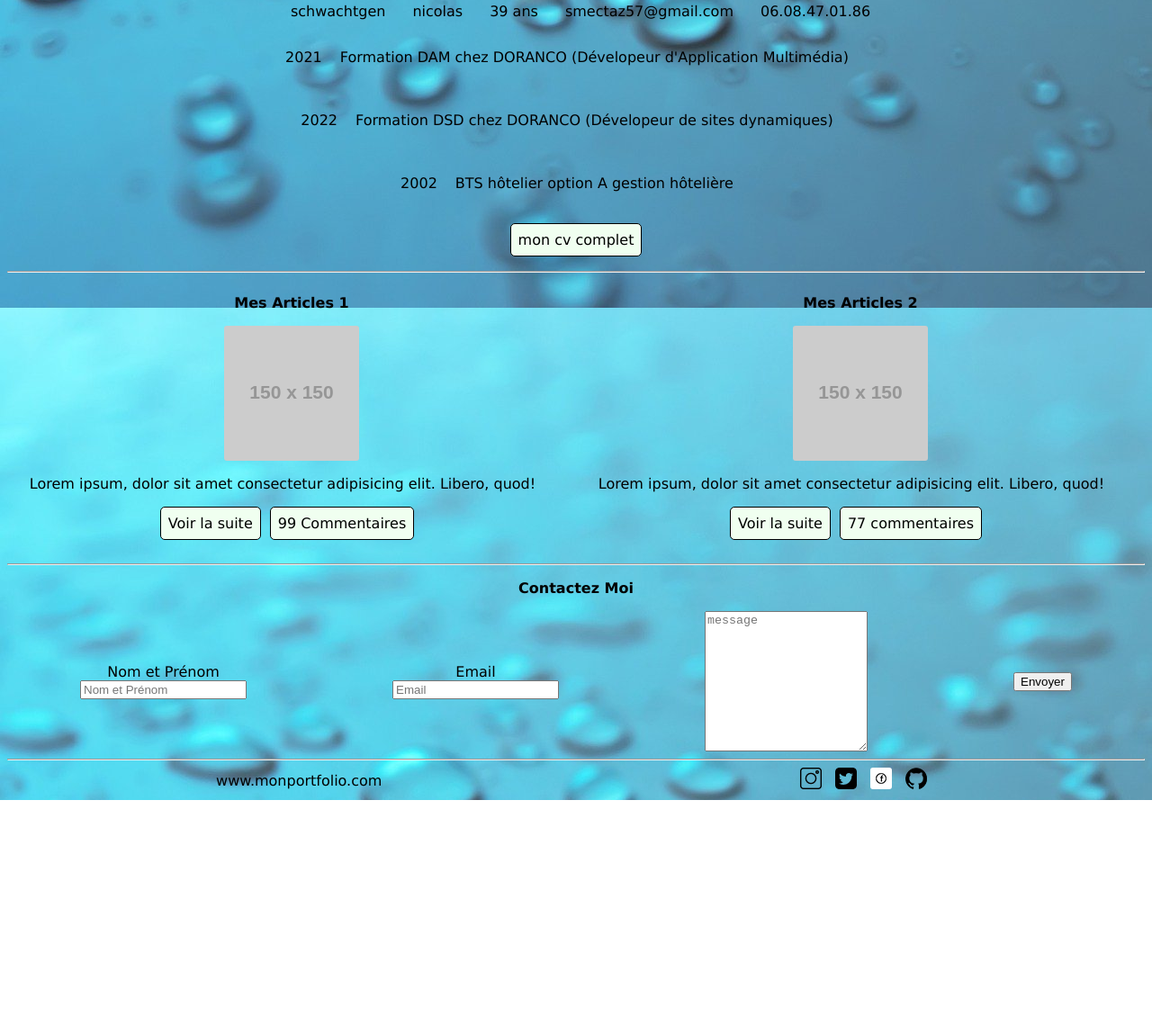
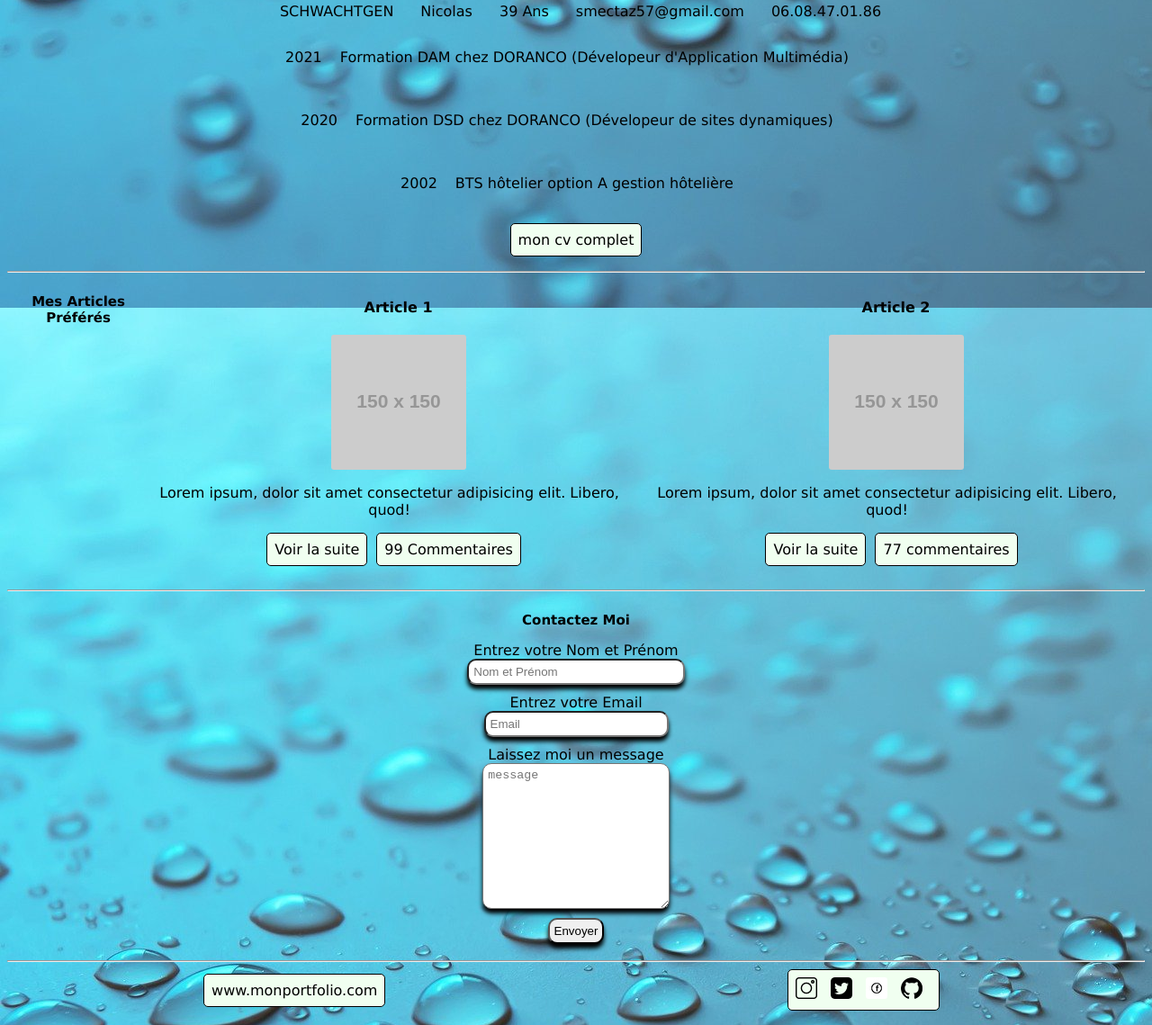
Before and after one commit to smectaz/portfolio, a plain HTML site: page index.html in a window 1280 px wide. Shown: the part 938-2077 px from the top of the page at 90% size. Before the commit the page ends 1827 px from the top, so only its background shows below. Drawn offline with Linux system fonts and the light colour scheme; placeholder pictures from the web are drawn by us.

Commit message:
finish css

```diff
--- a/inc/css/style.css
+++ b/inc/css/style.css
@@ -1,9 +1,9 @@
 /*déclaration variable*/
 :root {
 	--font-size-title: 5px;
-	--font-size-title3: calc(var(--font-size-title)+3);
-	--font-size-title5: calc(var(--font-size-title) * 5);
-	--font-size-title7: calc(var(--font-size-title) * 7);
+	--font-size-title3: calc(var(--font-size-title) * 3);
+	--font-size-title5: calc(var(--font-size-title) * 4);
+	--font-size-title7: calc(var(--font-size-title) * 5);
 }
 /*style generale en first mobile*/
 body {
@@ -48,6 +48,7 @@ img {
 header div {
 	display: flex;
 	flex-direction: row;
+	justify-content: space-between;
 }
 
 header form {
@@ -55,15 +56,23 @@ header form {
 	flex-direction: row;
 	justify-content: center;
 }
+header input {
+	border-radius: 5px;
+	margin-right: 10px;
+	box-shadow: 0px 5px 5px 0px black;
+	padding: 5px;
+}
 
 /*ecriture titre*/
 h1,
 h2,
-h3 {
-	font-weight: bold;
+h3,
+h4 {
+	font-weight: 700;
 }
 h1 {
 	font-size: var(--font-size-title7);
+
 	text-align: center;
 }
 h2 {
@@ -79,7 +88,7 @@ h3 {
 #menuToggle {
 	display: block;
 	position: relative;
-	top: 10px;
+	top: -100px;
 	left: 0px;
 
 	z-index: 1;
@@ -179,8 +188,8 @@ h3 {
 section,
 article,
 article div,
-.contact,
-.contact div,
+#contact,
+#contact div,
 footer {
 	display: flex;
 	flex-direction: column;
@@ -232,6 +241,17 @@ article a {
 	text-decoration: none;
 }
 
+/*style pour formulaire*/
+
+#contact input,
+textarea {
+	justify-content: space-around;
+	border-radius: 10px;
+	width: 100%;
+	padding: 5px;
+	margin-bottom: 10px;
+	box-shadow: 0px 5px 5px 0px black;
+}
 /*style du footer*/
 footer a {
 	text-decoration: none;
@@ -241,10 +261,35 @@ footer div {
 	margin-top: 20px;
 }
 
-footer div a {
+.lien {
 	margin-right: 10px;
+	color: black;
+	background-color: honeydew;
+	text-decoration: none;
+	padding: 0.5rem;
+	margin-bottom: 0.5rem;
+	border: 1px solid black;
+	border-radius: 5px;
+	text-decoration: none;
 }
-
+.reseaux {
+	margin-right: 10px;
+	color: black;
+	background-color: honeydew;
+	text-decoration: none;
+	padding: 0.5rem;
+	margin-bottom: 0.5rem;
+	border: 1px solid black;
+	border-radius: 5px;
+	text-decoration: none;
+}
+/*css pour petit écran*/
+@media screen and (min-width: 400px) {
+	#menuToggle {
+		top: -100px;
+		left: 6px;
+	}
+}
 /*css pour ecran moyen*/
 
 @media screen and (min-width: 600px) {
@@ -279,16 +324,22 @@ footer div a {
 		width: 200px;
 		height: 200px;
 	}
-	.contact {
+	#contact {
 		display: flex;
-		flex-direction: row;
+		flex-direction: column;
+	}
+	#contact input,
+	textarea {
 		justify-content: space-around;
+		border-radius: 10px;
+		width: 100%;
 	}
 	footer {
 		display: flex;
 		flex-direction: row;
 		justify-content: space-around;
 	}
+
 	footer div {
 		margin-top: 0px;
 	}
@@ -300,13 +351,6 @@ footer div a {
 /*css pour grand ecran*/
 
 @media screen and (min-width: 1050px) {
-	/*style genérale*/
-	body {
-		background-image: url(../images/drops-6392473_1920.jpg);
-		background-attachment: fixed;
-		background-repeat: repeat;
-		color: black;
-	}
 	/*style header*/
 
 	header {
@@ -362,11 +406,11 @@ footer div a {
 	}
 
 	/*style partie projet*/
-	.projet {
+	#projet {
 		display: flex;
 		flex-direction: row;
 	}
-	.projet section {
+	#projet section {
 		justify-content: space-between;
 		width: 35%;
 	}
@@ -403,11 +447,11 @@ footer div a {
 	}
 
 	/*style partie article*/
-	.article {
+	#article {
 		display: flex;
 		flex-direction: row;
 	}
-	.article article {
+	#article article {
 		width: 50%;
 		margin-bottom: 0.5rem;
 	}
@@ -427,11 +471,6 @@ footer div a {
 		justify-content: space-around;
 	}
 
-	.contact {
-		display: flex;
-		flex-direction: row;
-		justify-content: space-around;
-	}
 	footer {
 		display: flex;
 		flex-direction: row;
--- a/index.html
+++ b/index.html
@@ -29,7 +29,7 @@
 						src="inc/images/pexels-cottonbro-4709285.jpg"
 						alt="Logo du Portfolio"
 				/></a>
-				<h1>Portfolio de Nicolas Schwachtgen</h1>
+				<h1>NICOLAS SCHWACHTGEN</h1>
 			</div>
 			<form action="#" method="get">
 				<input type="search" name="search" id="search" />
@@ -61,12 +61,13 @@
 			</ul>
 		</nav>
 
-		<h2>Mon Portfolio</h2>
+		<h2>MON PORTFOLIO</h2>
 
 		<main>
-			<div class="projet">
-				<section id="projet">
-					<h3>projet n°1</h3>
+			<div id="projet">
+				<section>
+					<h3>Mes Projets</h3>
+					<h4>Projet n°1</h4>
 					<img src="https://via.placeholder.com/150" alt="Image d'un Projet" />
 					<p>
 						Lorem ipsum, dolor sit amet consectetur adipisicing elit. Libero,
@@ -76,7 +77,7 @@
 				</section>
 				<br />
 				<section>
-					<h3>projet n°2</h3>
+					<h4>Projet n°2</h4>
 					<img src="https://via.placeholder.com/150" alt="Image d'un Projet" />
 					<p>
 						Lorem ipsum, dolor sit amet consectetur adipisicing elit. Libero,
@@ -86,7 +87,7 @@
 				</section>
 				<br />
 				<section>
-					<h3>projet n°3</h3>
+					<h4>Projet n°3</h4>
 					<img src="https://via.placeholder.com/150" alt="Image d'un Projet" />
 					<p>
 						Lorem ipsum, dolor sit amet consectetur adipisicing elit. Libero,
@@ -97,12 +98,12 @@
 			</div>
 			<hr />
 			<section id="cv">
-				<h3>Mes Formations</h3>
+				<h3>Ma Formation</h3>
 				<img src="inc/images/avataaars.png" alt="Photo de la Personne" />
 				<ul>
-					<li>schwachtgen</li>
-					<li>nicolas</li>
-					<li>39 ans</li>
+					<li>SCHWACHTGEN</li>
+					<li>Nicolas</li>
+					<li>39 Ans</li>
 					<li>smectaz57@gmail.com</li>
 					<li>06.08.47.01.86</li>
 				</ul>
@@ -114,7 +115,7 @@
 				</div>
 				<br />
 				<div>
-					<p>2022</p>
+					<p>2020</p>
 					<p>Formation DSD chez DORANCO (Dévelopeur de sites dynamiques)</p>
 				</div>
 				<br />
@@ -130,9 +131,10 @@
 				>
 			</section>
 			<hr />
-			<div class="article">
-				<article id="article">
-					<h3>Mes Articles 1</h3>
+			<div id="article">
+				<h3>Mes Articles Préférés</h3>
+				<article>
+					<h4>Article 1</h4>
 					<img src="https://via.placeholder.com/150" alt="Image d'un Article" />
 					<p>
 						Lorem ipsum, dolor sit amet consectetur adipisicing elit. Libero,
@@ -145,7 +147,7 @@
 				</article>
 				<br />
 				<article>
-					<h3>Mes Articles 2</h3>
+					<h4>Article 2</h4>
 					<img src="https://via.placeholder.com/150" alt="Image d'un Article" />
 					<p>
 						Lorem ipsum, dolor sit amet consectetur adipisicing elit. Libero,
@@ -159,17 +161,19 @@
 			</div>
 		</main>
 		<hr />
-		<h3 id="contact">Contactez Moi</h3>
-		<form action="#" method="get" class="contact">
+
+		<form action="#" method="get" id="contact">
+			<h3>Contactez Moi</h3>
 			<div>
-				<label for="name">Nom et Prénom</label>
+				<label for="name">Entrez votre Nom et Prénom</label>
 				<input type="text" placeholder="Nom et Prénom" id="name" name="name" />
 			</div>
 			<div>
-				<label for="email" class="">Email</label>
+				<label for="email" class="">Entrez votre Email</label>
 				<input type="email" placeholder="Email" id="email" name="email" />
 			</div>
 			<div>
+				<label for="mot">Laissez moi un message</label>
 				<textarea
 					name="message"
 					id="mot"
@@ -184,8 +188,8 @@
 
 		<hr />
 		<footer>
-			<a href="#" title="Revenir au Début">www.monportfolio.com</a>
-			<div id="reseaux">
+			<a class="lien" href="#" title="Revenir au Début">www.monportfolio.com</a>
+			<div class="reseaux">
 				<a
 					href="https://www.instagram.com/accounts/login/?hl=fr"
 					target="_blank"
```
